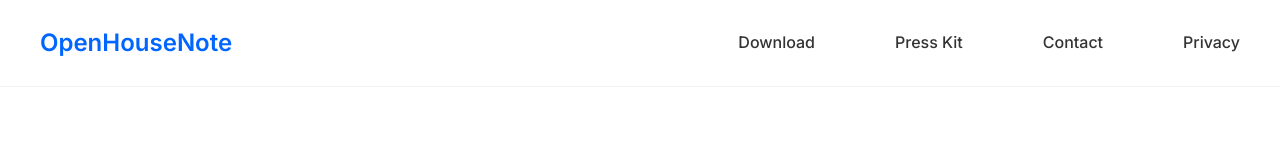
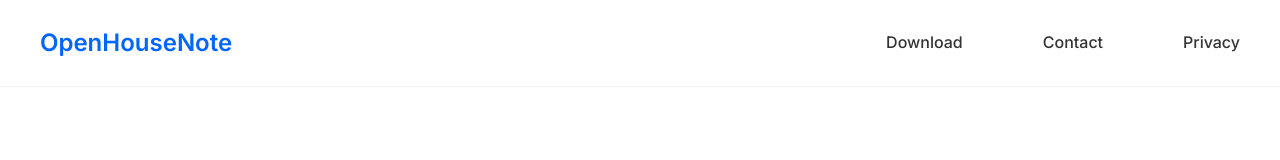
Before and after one commit to pixlo-app/pixlo-app.github.io, a plain HTML site: page index.html in a window 1280 px wide. Shown: the top 160 px of the page. Drawn offline with Linux system fonts and the light colour scheme.

Commit message:
Update index.html

```diff
--- a/index.html
+++ b/index.html
@@ -15,7 +15,7 @@
             <div class="logo">OpenHouseNote</div>
             <div class="nav-links">
                 <a href="#download">Download</a>
-                <a href="#press">Press Kit</a>
+
                 <a href="contact.html">Contact</a>
                 <a href="privacy.html">Privacy</a>
             </div>
```
